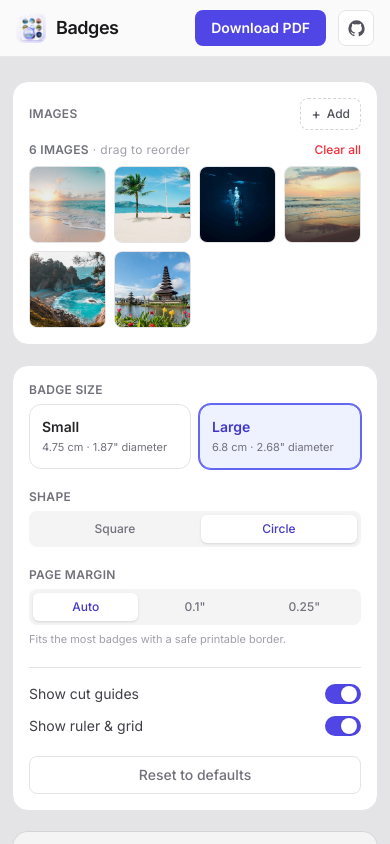
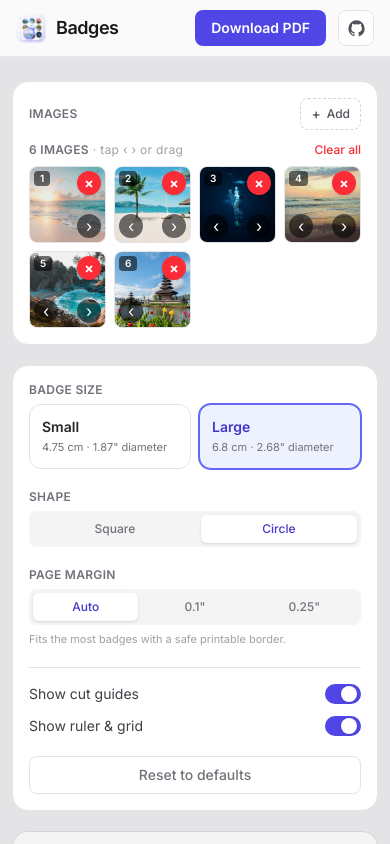
Before and after one commit to bunlongheng/badges, a Next.js app: page / in a window 390 px wide. Both pictures are taken after a click on the button 71 px from the left and 713 px from the top of the page. Shown: the top 844 px of the page. Built offline with nearby package versions, Linux system fonts and the light colour scheme.

Commit message:
fix: touch delete + reorder on iPhone
HTML5 drag-and-drop never fires on touch, and the delete button was hover-only.
Show an always-visible delete (x) and tap arrows (‹ ›) to reorder on every
thumbnail; desktop drag still works.

```diff
--- a/components/ImageTray.tsx
+++ b/components/ImageTray.tsx
@@ -30,7 +30,7 @@ export function ImageTray({
       <div className="flex items-center justify-between">
         <h2 className="text-xs font-semibold uppercase tracking-wide text-zinc-500">
           {images.length} image{images.length === 1 ? "" : "s"}
-          <span className="ml-1 font-normal normal-case text-zinc-400">· drag to reorder</span>
+          <span className="ml-1 font-normal normal-case text-zinc-400">· tap ‹ › or drag</span>
         </h2>
         <button
           type="button"
@@ -57,11 +57,9 @@ export function ImageTray({
               setOver(null);
             }}
             className={[
-              "anim-pop group relative aspect-square cursor-grab overflow-hidden rounded-lg border bg-zinc-100 transition active:cursor-grabbing",
+              "group relative aspect-square overflow-hidden rounded-lg border bg-zinc-100 transition lg:cursor-grab",
               drag === i ? "scale-95 opacity-40" : "opacity-100",
-              over === i && drag !== i
-                ? "border-brand-500 ring-2 ring-brand-500"
-                : "border-zinc-200",
+              over === i && drag !== i ? "border-brand-500 ring-2 ring-brand-500" : "border-zinc-200",
             ].join(" ")}
           >
             {/* eslint-disable-next-line @next/next/no-img-element */}
@@ -71,17 +69,43 @@ export function ImageTray({
               draggable={false}
               className="pointer-events-none h-full w-full object-cover"
             />
-            <span className="absolute left-1 top-1 rounded bg-black/55 px-1.5 text-[10px] font-semibold text-white opacity-0 transition group-hover:opacity-100">
+
+            {/* index */}
+            <span className="pointer-events-none absolute left-1 top-1 rounded bg-black/55 px-1.5 text-[10px] font-semibold text-white">
               {i + 1}
             </span>
+
+            {/* delete - always tappable (works on touch) */}
             <button
               type="button"
               onClick={() => onRemove(img.id)}
               aria-label="Remove image"
-              className="absolute right-1 top-1 rounded-full bg-red-500 px-1.5 text-xs font-bold leading-5 text-white opacity-0 transition group-hover:opacity-100"
+              className="absolute right-1 top-1 flex h-6 w-6 items-center justify-center rounded-full bg-red-500 text-sm font-bold leading-none text-white shadow active:scale-90"
             >
               ×
             </button>
+
+            {/* reorder - tap on touch (drag also works on desktop) */}
+            <div className="absolute inset-x-0 bottom-0 flex justify-between p-1">
+              <button
+                type="button"
+                onClick={() => onMove(i, i - 1)}
+                disabled={i === 0}
+                aria-label="Move earlier"
+                className="flex h-6 w-6 items-center justify-center rounded-full bg-black/55 text-white active:scale-90 disabled:opacity-0"
+              >
+                ‹
+              </button>
+              <button
+                type="button"
+                onClick={() => onMove(i, i + 1)}
+                disabled={i === images.length - 1}
+                aria-label="Move later"
+                className="flex h-6 w-6 items-center justify-center rounded-full bg-black/55 text-white active:scale-90 disabled:opacity-0"
+              >
+                ›
+              </button>
+            </div>
           </li>
         ))}
       </ul>
```
